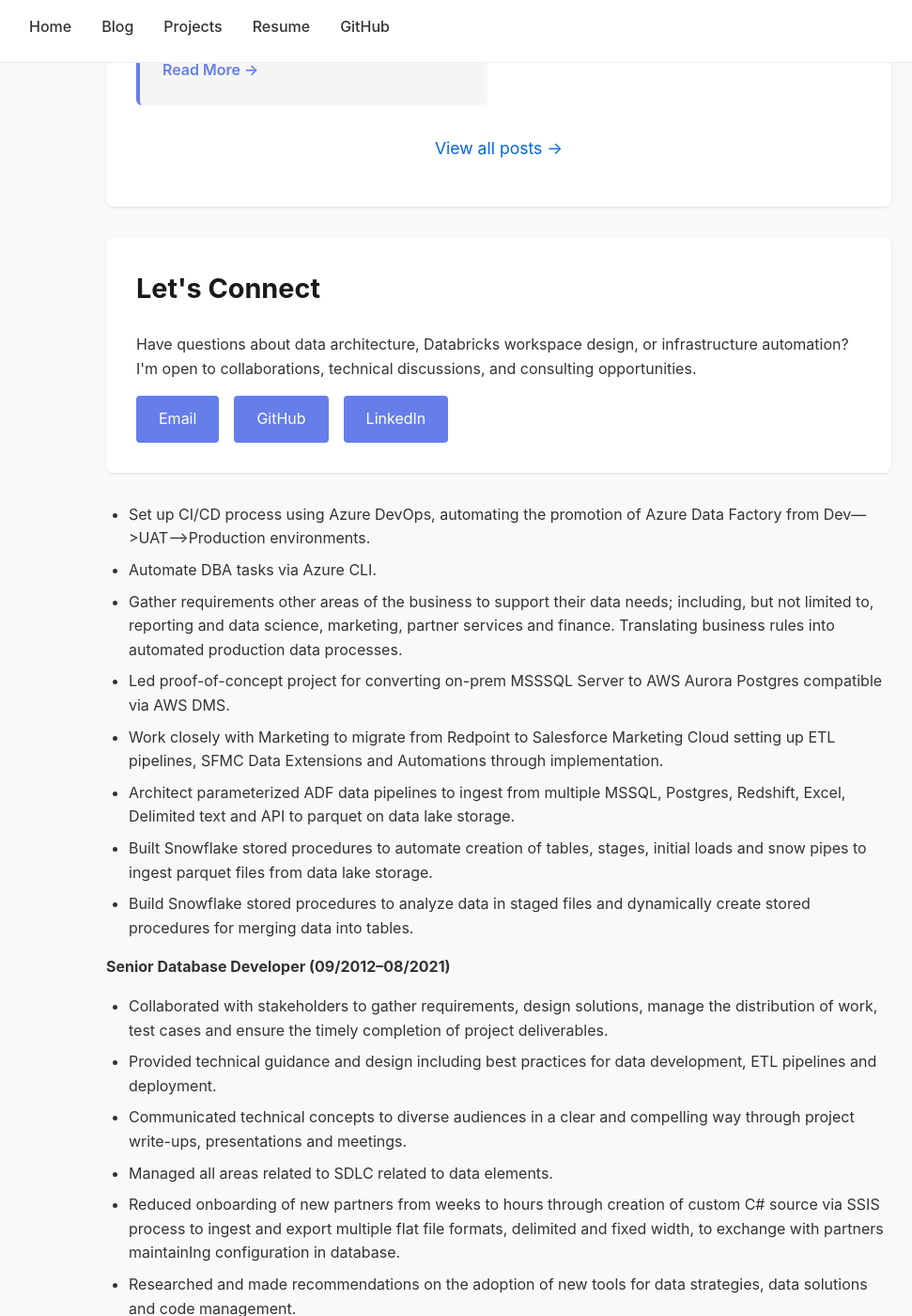
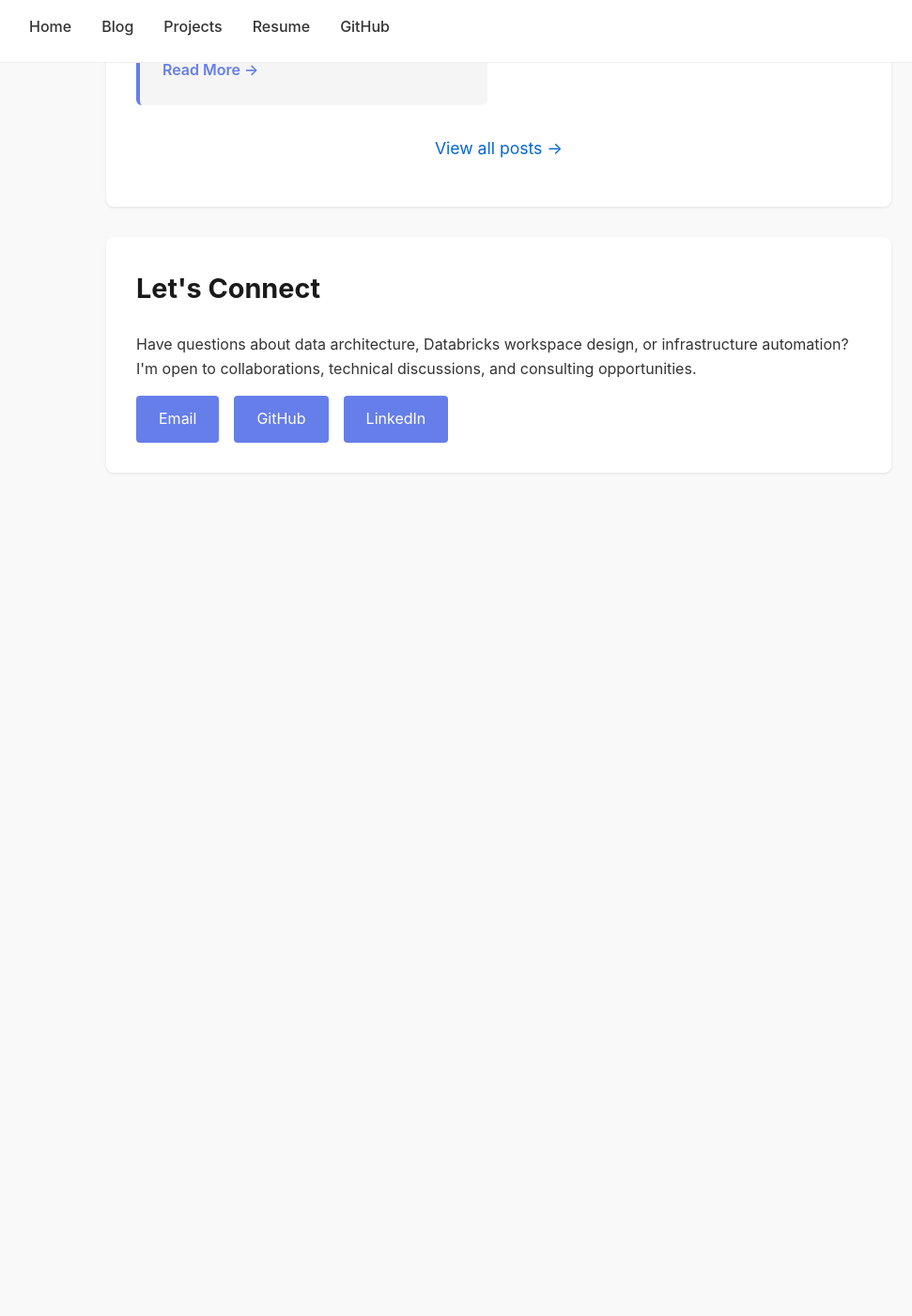
Before and after one commit to brianjmurray/cfktech-resume, a Jekyll site: the page built from index.md, in a window 1280 px wide and 1400 px high, scrolled down 2139 px. Shown: the whole window at 94% size, without its empty margins (109-1080 px from the left). Built offline with Jekyll 4.4.1, drawn with Linux system fonts in a browser that asks for light colours; after the commit the page ends 2706 px from its top, so only the background shows below that; some of the changed text lies outside the part shown.

Commit message:
Bugfix: Remove old resume content from index.md - fixes #36
Lines 63-103 contained leftover resume job descriptions that shouldn't be on the portfolio homepage.
Cleaned up index.md to only contain the portfolio hero, about, featured work, and contact sections.

```diff
--- a/index.md
+++ b/index.md
@@ -60,43 +60,3 @@
     <a href="https://www.linkedin.com/in/brianjmurray/" class="contact-link">LinkedIn</a>
   </div>
 </section>
-- Set up CI/CD process using Azure DevOps, automating the promotion of Azure Data Factory from Dev—>UAT—>Production environments.
-- Automate DBA tasks via Azure CLI.
-- Gather requirements other areas of the business to support their data needs; including, but not limited to, reporting and data science, marketing, partner services and finance. Translating business rules into automated production data processes.
-- Led proof-of-concept project for converting on-prem MSSSQL Server to AWS Aurora Postgres compatible via AWS DMS.
-- Work closely with Marketing to migrate from Redpoint to Salesforce Marketing Cloud setting up ETL pipelines, SFMC Data Extensions and Automations through implementation.
-- Architect parameterized ADF data pipelines to ingest from multiple MSSQL, Postgres, Redshift, Excel, Delimited text and API to parquet on data lake storage.
-- Built Snowflake stored procedures to automate creation of tables, stages, initial loads and snow pipes to ingest parquet files from data lake storage.
-- Build Snowflake stored procedures to analyze data in staged files and dynamically create stored procedures for merging data into tables.
-
-#### Senior Database Developer (09/2012–08/2021)
-- Collaborated with stakeholders to gather requirements, design solutions, manage the distribution of work, test cases and ensure the timely completion of project deliverables.
-- Provided technical guidance and design including best practices for data development, ETL pipelines and deployment.
-- Communicated technical concepts to diverse audiences in a clear and compelling way through project write-ups, presentations and meetings.
-- Managed all areas related to SDLC related to data elements.
-- Reduced onboarding of new partners from weeks to hours through creation of custom C# source via SSIS process to ingest and export multiple flat file formats, delimited and fixed width, to exchange with partners maintainIng configuration in database.
-- Researched and made recommendations on the adoption of new tools for data strategies, data solutions and code management.
-- Automated process for ingesting data from third party financial system to make available for other internal teams, alleviating the need to contact the finance team for status.
-- Worked with corporate finance team to generate monthly financial reports for compliance.
-- Ran proof-of-concept project for migration from Microsoft SQL Server to Postgres.
-- Assisted reporting team with troubleshooting of SQL Server Reporting Services (SSRS) and Tableau Dashboards.
-- Data cleansing, analysis and merging of full and incremental data sets from disparate data sources.
-
-### OEConnection LLC
-
-#### Associate Software Engineer (03/2011–09/2012)
-- Wrote design documentation outlining the technical solutions needed to meet business requirements.
-- Managed projects through development, testing and production environments. Set timelines, delegated tasks and ensured the software development life cycle policies were adhered to.
-- Quickly troubleshot and developed solutions for production issues, twice winning an award presented by customer service for this task.
-- Led review of design and test plan documentation and code implementation.
-- Built web user interface for commonly used queries that streamlined workflow for tier 2 customer service.
-- Automated manual data deploy process using SSIS, SQL jobs and a web user interface for scheduling and configuration of SSIS package.
-
-## CERTIFICATIONS
-
-**Databricks Data Engineer Associate** (June 2025)
-
-## EDUCATION
-
-**Macomb Community College**, Warren, Michigan
-Associate of Applied Science – Networking Specialist (May 2003)
```
